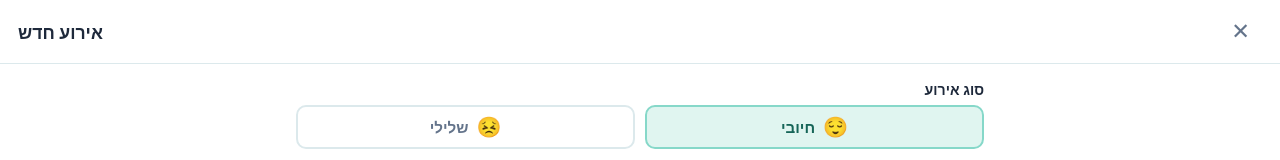
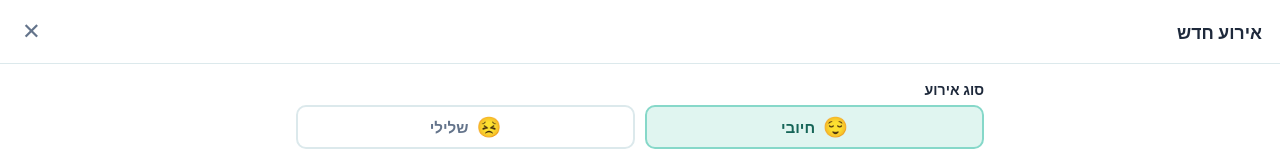
Before and after one commit to miribur1/moments, a plain HTML site: page index.html in a window 1280 px wide. Both pictures are taken after typing "Sample" into the empty fields and a click on the button "הוספת אירוע". Shown: the top 160 px of the page. Drawn offline with Linux system fonts and the light colour scheme; grey boxes are pictures that could not be loaded.

Commit message:
Align new/edit event modal title to right and close X button to left

```diff
--- a/index.html
+++ b/index.html
@@ -941,9 +941,11 @@
 <!-- Frame 1: Add / Edit Entry Modal -->
 <div class="modal-overlay" id="entryModal">
   <div class="modal-header">
-    <button type="button" class="btn-close" onclick="closeModal()" aria-label="סגירה">✕</button>
     <h2 id="modalTitle">אירוע חדש</h2>
-    <button type="button" class="btn-delete" id="deleteEntryBtn" onclick="deleteCurrentEntry()" style="display:none;">מחיקה</button>
+    <div style="display:flex; align-items:center; gap:8px;">
+      <button type="button" class="btn-delete" id="deleteEntryBtn" onclick="deleteCurrentEntry()" style="display:none;">מחיקה</button>
+      <button type="button" class="btn-close" onclick="closeModal()" aria-label="סגירה" style="padding:6px 4px;">✕</button>
+    </div>
   </div>
 
   <form class="modal-body" id="entryForm" onsubmit="saveForm(event)">
```
